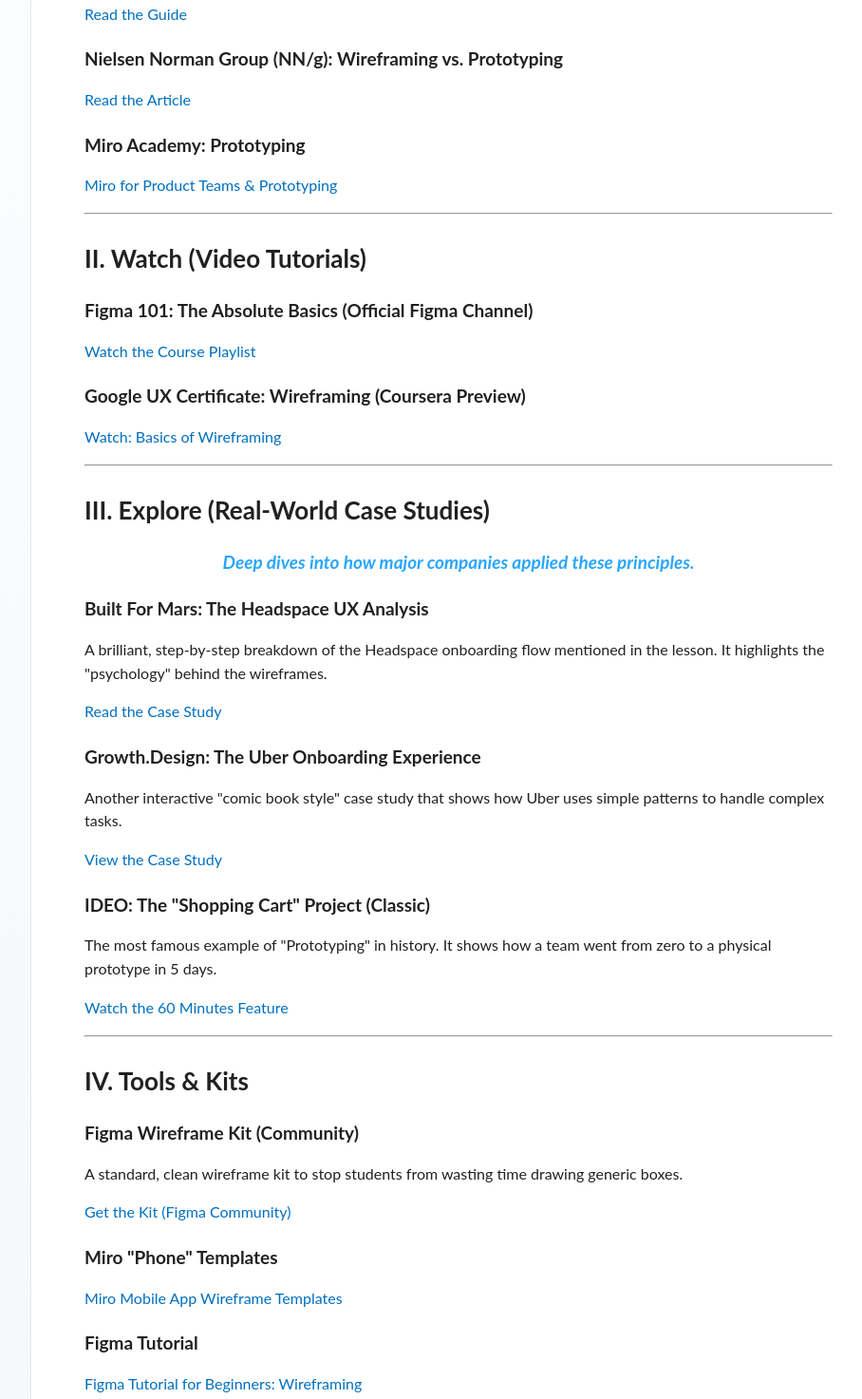
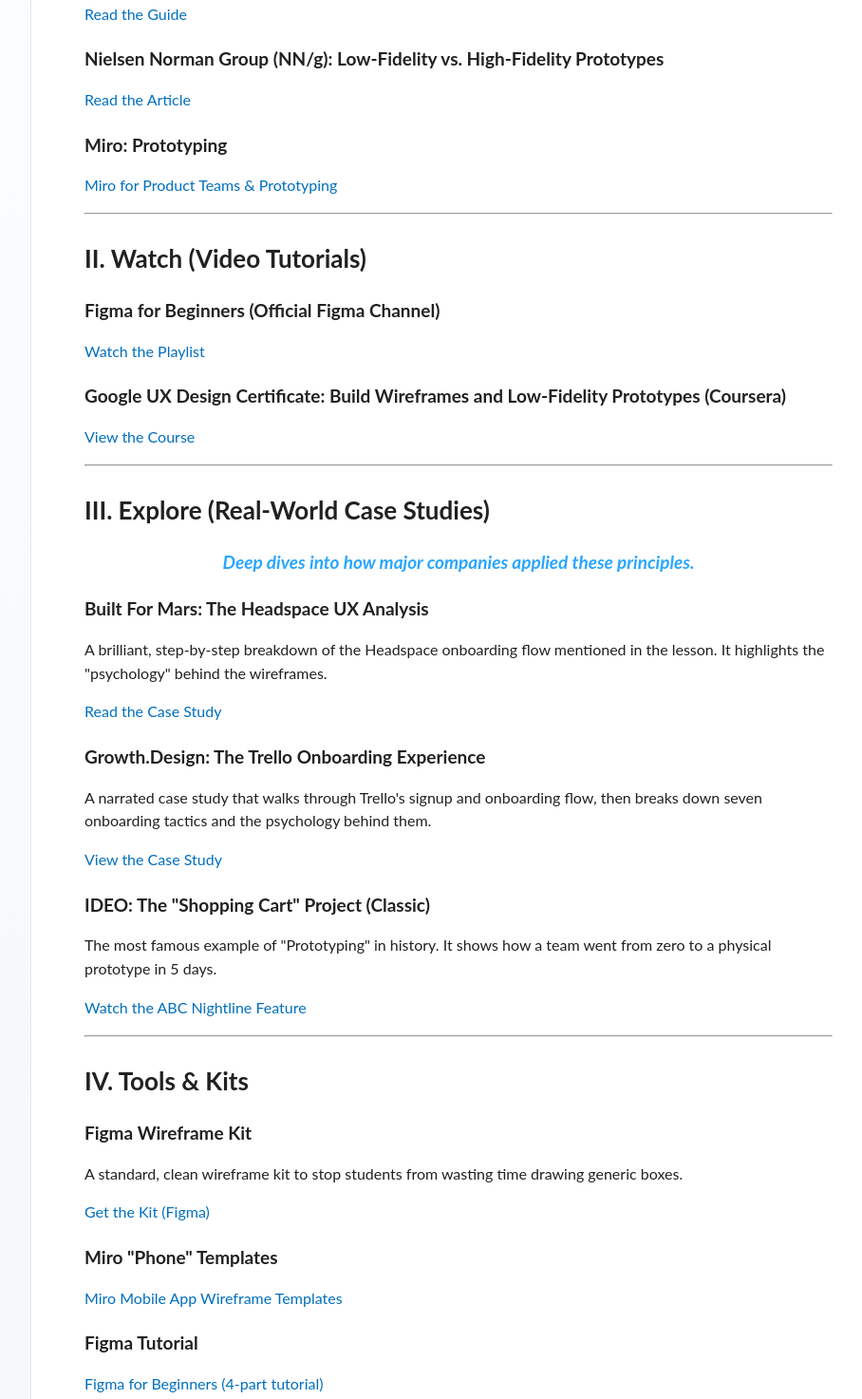
Before and after one commit to lisajonesdesigner/portfolio, a plain HTML site: page uxcourse/topics/read-watch-and-explore-read-watch-and-explore.html in a window 1280 px wide. Shown: the part 1060-2533 px from the top of the page at 95% size, without its empty margins (337-1245 px from the left). Drawn offline with Linux system fonts and the light colour scheme.

Commit message:
Update read-watch-and-explore-read-watch-and-explore.html

```diff
--- a/uxcourse/topics/read-watch-and-explore-read-watch-and-explore.html
+++ b/uxcourse/topics/read-watch-and-explore-read-watch-and-explore.html
@@ -51,18 +51,18 @@
 <p>A deep dive into the theory of wireframing. It explains why we do it, not just how.</p>
 <p data-path-to-node="3,1,1,0,0"><response-element ng-version="0.0.0-PLACEHOLDER"><!----><!----><!----><!----><!----><!----><!----><!----><!----><!----><!----><!----><!----><!----><!----><!----><!----><!----><!----><!----></response-element><a data-ved="0CAAQ_4QMahgKEwiV-fSn9fuQAxUAAAAAHQAAAAAQhQE" decode-data-ved="1" data-hveid="0" href="https://www.smashingmagazine.com/2018/03/guide-wireframing-prototyping/" jslog="197247;track:generic_click,impression,attention;BardVeMetadataKey:[[&quot;r_2cfa69c45bfed801&quot;,&quot;c_28b3021f7a29ae0a&quot;,null,&quot;rc_896ca61a0ede852c&quot;,null,null,&quot;en&quot;,null,1,null,null,1,0]]" _nghost-ng-c3940128420="" externallink="" rel="noopener" target="_blank" _ngcontent-ng-c673663489="">Read the Guide</a><response-element ng-version="0.0.0-PLACEHOLDER"><link-block _nghost-ng-c673663489=""><!----></link-block><!----><!----><!----><!----><!----><!----><!----><!----><!----><!----><!----><!----><!----><!----><!----><!----><!----><!----><!----><!----><!----><!----><!----><!----><!----><!----><!----><!----><!----><!----><!----></response-element></p>
 <p></p>
-<h3>Nielsen Norman Group (NN/g): Wireframing vs. Prototyping</h3>
-<p data-path-to-node="3,2,1,0,0"><response-element ng-version="0.0.0-PLACEHOLDER"><!----><!----><!----><!----><!----><!----><!----><!----><!----><!----><!----><!----><!----><!----><!----><!----><!----><!----><!----><!----></response-element><a data-ved="0CAAQ_4QMahgKEwiV-fSn9fuQAxUAAAAAHQAAAAAQhgE" decode-data-ved="1" data-hveid="0" href="https://www.google.com/search?q=https://www.nngroup.com/articles/wireframing-prototyping-mockup/" jslog="197247;track:generic_click,impression,attention;BardVeMetadataKey:[[&quot;r_2cfa69c45bfed801&quot;,&quot;c_28b3021f7a29ae0a&quot;,null,&quot;rc_896ca61a0ede852c&quot;,null,null,&quot;en&quot;,null,1,null,null,1,0]]" _nghost-ng-c3940128420="" externallink="" rel="noopener" target="_blank" _ngcontent-ng-c673663489="">Read the Article</a><response-element ng-version="0.0.0-PLACEHOLDER"><link-block _nghost-ng-c673663489=""><!----></link-block><!----><!----><!----><!----><!----><!----><!----><!----><!----><!----><!----><!----><!----><!----><!----><!----><!----><!----><!----><!----><!----><!----><!----><!----><!----><!----><!----><!----><!----><!----><!----></response-element></p>
+<h3>Nielsen Norman Group (NN/g): Low-Fidelity vs. High-Fidelity Prototypes</h3>
+<p data-path-to-node="3,2,1,0,0"><response-element ng-version="0.0.0-PLACEHOLDER"><!----><!----><!----><!----><!----><!----><!----><!----><!----><!----><!----><!----><!----><!----><!----><!----><!----><!----><!----><!----></response-element><a data-ved="0CAAQ_4QMahgKEwiV-fSn9fuQAxUAAAAAHQAAAAAQhgE" decode-data-ved="1" data-hveid="0" href="https://www.nngroup.com/articles/ux-prototype-hi-lo-fidelity/" jslog="197247;track:generic_click,impression,attention;BardVeMetadataKey:[[&quot;r_2cfa69c45bfed801&quot;,&quot;c_28b3021f7a29ae0a&quot;,null,&quot;rc_896ca61a0ede852c&quot;,null,null,&quot;en&quot;,null,1,null,null,1,0]]" _nghost-ng-c3940128420="" externallink="" rel="noopener" target="_blank" _ngcontent-ng-c673663489="">Read the Article</a><response-element ng-version="0.0.0-PLACEHOLDER"><link-block _nghost-ng-c673663489=""><!----></link-block><!----><!----><!----><!----><!----><!----><!----><!----><!----><!----><!----><!----><!----><!----><!----><!----><!----><!----><!----><!----><!----><!----><!----><!----><!----><!----><!----><!----><!----><!----><!----></response-element></p>
 <p data-path-to-node="3,2,1,0,0"></p>
-<h3>Miro Academy: Prototyping</h3>
+<h3>Miro: Prototyping</h3>
 <p data-path-to-node="3,3,1,0,0"><response-element ng-version="0.0.0-PLACEHOLDER"><!----><!----><!----><!----><!----><!----><!----><!----><!----><!----><!----><!----><!----><!----><!----><!----><!----><!----><!----><!----></response-element><a data-ved="0CAAQ_4QMahgKEwiV-fSn9fuQAxUAAAAAHQAAAAAQhwE" decode-data-ved="1" data-hveid="0" href="https://miro.com/prototypes/" jslog="197247;track:generic_click,impression,attention;BardVeMetadataKey:[[&quot;r_2cfa69c45bfed801&quot;,&quot;c_28b3021f7a29ae0a&quot;,null,&quot;rc_896ca61a0ede852c&quot;,null,null,&quot;en&quot;,null,1,null,null,1,0]]" _nghost-ng-c3940128420="" externallink="" rel="noopener" target="_blank" _ngcontent-ng-c673663489="">Miro for Product Teams &amp; Prototyping</a><response-element ng-version="0.0.0-PLACEHOLDER"><link-block _nghost-ng-c673663489=""><!----></link-block><!----><!----><!----><!----><!----><!----><!----><!----><!----><!----><!----><!----><!----><!----><!----><!----><!----><!----><!----><!----><!----><!----><!----><!----><!----><!----><!----><!----><!----><!----><!----></response-element></p>
 <hr>
 <h2><strong>II. Watch (Video Tutorials)</strong></h2>
-<h3>Figma 101: The Absolute Basics (Official Figma Channel)</h3>
-<p data-path-to-node="7,0,1,0,0"><response-element ng-version="0.0.0-PLACEHOLDER"><!----><!----><!----><!----><!----><!----><!----><!----><!----><!----><!----><!----><!----><!----><!----><!----><!----><!----><!----><!----></response-element><a data-ved="0CAAQ_4QMahgKEwiV-fSn9fuQAxUAAAAAHQAAAAAQiAE" decode-data-ved="1" data-hveid="0" href="https://www.youtube.com/playlist?list=PLXDU_eVOJTx7QHLShNqIXL1Cgbxj7HlN4" jslog="197247;track:generic_click,impression,attention;BardVeMetadataKey:[[&quot;r_2cfa69c45bfed801&quot;,&quot;c_28b3021f7a29ae0a&quot;,null,&quot;rc_896ca61a0ede852c&quot;,null,null,&quot;en&quot;,null,1,null,null,1,0]]" _nghost-ng-c3940128420="" externallink="" rel="noopener" target="_blank" _ngcontent-ng-c673663489="">Watch the Course Playlist</a><response-element ng-version="0.0.0-PLACEHOLDER"><link-block _nghost-ng-c673663489=""><!----></link-block><!----><!----><!----><!----><!----><!----><!----><!----><!----><!----><!----><!----><!----><!----><!----><!----><!----><!----><!----><!----><!----><!----><!----><!----><!----><!----><!----><!----><!----><!----><!----></response-element></p>
+<h3>Figma for Beginners (Official Figma Channel)</h3>
+<p data-path-to-node="7,0,1,0,0"><response-element ng-version="0.0.0-PLACEHOLDER"><!----><!----><!----><!----><!----><!----><!----><!----><!----><!----><!----><!----><!----><!----><!----><!----><!----><!----><!----><!----></response-element><a data-ved="0CAAQ_4QMahgKEwiV-fSn9fuQAxUAAAAAHQAAAAAQiAE" decode-data-ved="1" data-hveid="0" href="https://www.youtube.com/playlist?list=PLXDU_eVOJTx7QHLShNqIXL1Cgbxj7HlN4" jslog="197247;track:generic_click,impression,attention;BardVeMetadataKey:[[&quot;r_2cfa69c45bfed801&quot;,&quot;c_28b3021f7a29ae0a&quot;,null,&quot;rc_896ca61a0ede852c&quot;,null,null,&quot;en&quot;,null,1,null,null,1,0]]" _nghost-ng-c3940128420="" externallink="" rel="noopener" target="_blank" _ngcontent-ng-c673663489="">Watch the Playlist</a><response-element ng-version="0.0.0-PLACEHOLDER"><link-block _nghost-ng-c673663489=""><!----></link-block><!----><!----><!----><!----><!----><!----><!----><!----><!----><!----><!----><!----><!----><!----><!----><!----><!----><!----><!----><!----><!----><!----><!----><!----><!----><!----><!----><!----><!----><!----><!----></response-element></p>
 <p data-path-to-node="7,0,1,0,0"></p>
-<h3>Google UX Certificate: Wireframing (Coursera Preview)</h3>
-<p data-path-to-node="7,1,1,0,0"><response-element ng-version="0.0.0-PLACEHOLDER"><!----><!----><!----><!----><!----><!----><!----><!----><!----><!----><!----><!----><!----><!----><!----><!----><!----><!----><!----><!----></response-element><a data-ved="0CAAQ_4QMahgKEwiV-fSn9fuQAxUAAAAAHQAAAAAQiQE" decode-data-ved="1" data-hveid="0" href="https://www.google.com/search?q=https://www.youtube.com/watch%3Fv%3DV1WqB7gN8zI" jslog="197247;track:generic_click,impression,attention;BardVeMetadataKey:[[&quot;r_2cfa69c45bfed801&quot;,&quot;c_28b3021f7a29ae0a&quot;,null,&quot;rc_896ca61a0ede852c&quot;,null,null,&quot;en&quot;,null,1,null,null,1,0]]" _nghost-ng-c3940128420="" externallink="" rel="noopener" target="_blank" _ngcontent-ng-c673663489="">Watch: Basics of Wireframing</a><response-element ng-version="0.0.0-PLACEHOLDER"><link-block _nghost-ng-c673663489=""><!----></link-block><!----><!----><!----><!----><!----><!----><!----><!----><!----><!----><!----><!----><!----><!----><!----><!----><!----><!----><!----><!----><!----><!----><!----><!----><!----><!----><!----><!----><!----><!----><!----></response-element></p>
+<h3>Google UX Design Certificate: Build Wireframes and Low-Fidelity Prototypes (Coursera)</h3>
+<p data-path-to-node="7,1,1,0,0"><response-element ng-version="0.0.0-PLACEHOLDER"><!----><!----><!----><!----><!----><!----><!----><!----><!----><!----><!----><!----><!----><!----><!----><!----><!----><!----><!----><!----></response-element><a data-ved="0CAAQ_4QMahgKEwiV-fSn9fuQAxUAAAAAHQAAAAAQiQE" decode-data-ved="1" data-hveid="0" href="https://www.coursera.org/learn/wireframes-low-fidelity-prototypes" jslog="197247;track:generic_click,impression,attention;BardVeMetadataKey:[[&quot;r_2cfa69c45bfed801&quot;,&quot;c_28b3021f7a29ae0a&quot;,null,&quot;rc_896ca61a0ede852c&quot;,null,null,&quot;en&quot;,null,1,null,null,1,0]]" _nghost-ng-c3940128420="" externallink="" rel="noopener" target="_blank" _ngcontent-ng-c673663489="">View the Course</a><response-element ng-version="0.0.0-PLACEHOLDER"><link-block _nghost-ng-c673663489=""><!----></link-block><!----><!----><!----><!----><!----><!----><!----><!----><!----><!----><!----><!----><!----><!----><!----><!----><!----><!----><!----><!----><!----><!----><!----><!----><!----><!----><!----><!----><!----><!----><!----></response-element></p>
 <hr data-path-to-node="8">
 <p data-path-to-node="9"></p>
 <h2><strong>III. Explore (Real-World Case Studies)</strong></h2>
@@ -73,25 +73,25 @@
 <p>A brilliant, step-by-step breakdown of the Headspace onboarding flow mentioned in the lesson. It highlights the "psychology" behind the wireframes.</p>
 <p data-path-to-node="11,0,1,0,0"><response-element ng-version="0.0.0-PLACEHOLDER"><!----><!----><!----><!----><!----><!----><!----><!----><!----><!----><!----><!----><!----><!----><!----><!----><!----><!----><!----><!----></response-element><a data-ved="0CAAQ_4QMahgKEwiV-fSn9fuQAxUAAAAAHQAAAAAQigE" decode-data-ved="1" data-hveid="0" href="https://builtformars.com/case-studies/headspace" jslog="197247;track:generic_click,impression,attention;BardVeMetadataKey:[[&quot;r_2cfa69c45bfed801&quot;,&quot;c_28b3021f7a29ae0a&quot;,null,&quot;rc_896ca61a0ede852c&quot;,null,null,&quot;en&quot;,null,1,null,null,1,0]]" _nghost-ng-c3940128420="" externallink="" rel="noopener" target="_blank" _ngcontent-ng-c673663489="">Read the Case Study</a><response-element ng-version="0.0.0-PLACEHOLDER"><link-block _nghost-ng-c673663489=""><!----></link-block><!----><!----><!----><!----><!----><!----><!----><!----><!----><!----><!----><!----><!----><!----><!----><!----><!----><!----><!----><!----><!----><!----><!----><!----><!----><!----><!----><!----><!----><!----><!----></response-element></p>
 <p data-path-to-node="11,0,1,0,0"></p>
-<h3>Growth.Design: The Uber Onboarding Experience</h3>
-<p>Another interactive "comic book style" case study that shows how Uber uses simple patterns to handle complex tasks.</p>
-<p data-path-to-node="11,1,1,0,0"><response-element ng-version="0.0.0-PLACEHOLDER"><!----><!----><!----><!----><!----><!----><!----><!----><!----><!----><!----><!----><!----><!----><!----><!----><!----><!----><!----><!----></response-element><a data-ved="0CAAQ_4QMahgKEwiV-fSn9fuQAxUAAAAAHQAAAAAQiwE" decode-data-ved="1" data-hveid="0" href="https://www.google.com/search?q=https://growth.design/case-studies/uber-user-onboarding" jslog="197247;track:generic_click,impression,attention;BardVeMetadataKey:[[&quot;r_2cfa69c45bfed801&quot;,&quot;c_28b3021f7a29ae0a&quot;,null,&quot;rc_896ca61a0ede852c&quot;,null,null,&quot;en&quot;,null,1,null,null,1,0]]" _nghost-ng-c3940128420="" externallink="" rel="noopener" target="_blank" _ngcontent-ng-c673663489="">View the Case Study</a><response-element ng-version="0.0.0-PLACEHOLDER"><link-block _nghost-ng-c673663489=""><!----></link-block><!----><!----><!----><!----><!----><!----><!----><!----><!----><!----><!----><!----><!----><!----><!----><!----><!----><!----><!----><!----><!----><!----><!----><!----><!----><!----><!----><!----><!----><!----><!----></response-element></p>
+<h3>Growth.Design: The Trello Onboarding Experience</h3>
+<p>A narrated case study that walks through Trello's signup and onboarding flow, then breaks down seven onboarding tactics and the psychology behind them.</p>
+<p data-path-to-node="11,1,1,0,0"><response-element ng-version="0.0.0-PLACEHOLDER"><!----><!----><!----><!----><!----><!----><!----><!----><!----><!----><!----><!----><!----><!----><!----><!----><!----><!----><!----><!----></response-element><a data-ved="0CAAQ_4QMahgKEwiV-fSn9fuQAxUAAAAAHQAAAAAQiwE" decode-data-ved="1" data-hveid="0" href="https://growth.design/case-studies/trello-user-onboarding" jslog="197247;track:generic_click,impression,attention;BardVeMetadataKey:[[&quot;r_2cfa69c45bfed801&quot;,&quot;c_28b3021f7a29ae0a&quot;,null,&quot;rc_896ca61a0ede852c&quot;,null,null,&quot;en&quot;,null,1,null,null,1,0]]" _nghost-ng-c3940128420="" externallink="" rel="noopener" target="_blank" _ngcontent-ng-c673663489="">View the Case Study</a><response-element ng-version="0.0.0-PLACEHOLDER"><link-block _nghost-ng-c673663489=""><!----></link-block><!----><!----><!----><!----><!----><!----><!----><!----><!----><!----><!----><!----><!----><!----><!----><!----><!----><!----><!----><!----><!----><!----><!----><!----><!----><!----><!----><!----><!----><!----><!----></response-element></p>
 <p></p>
 <h3>IDEO: The "Shopping Cart" Project (Classic)</h3>
 <p>The most famous example of "Prototyping" in history. It shows how a team went from zero to a physical prototype in 5 days.</p>
-<p data-path-to-node="11,2,1,0,0"><response-element ng-version="0.0.0-PLACEHOLDER"><!----><!----><!----><!----><!----><!----><!----><!----><!----><!----><!----><!----><!----><!----><!----><!----><!----><!----><!----><!----></response-element><a data-ved="0CAAQ_4QMahgKEwiV-fSn9fuQAxUAAAAAHQAAAAAQjAE" decode-data-ved="1" data-hveid="0" href="https://www.youtube.com/watch?v=M66ZU2PCIcM" jslog="197247;track:generic_click,impression,attention;BardVeMetadataKey:[[&quot;r_2cfa69c45bfed801&quot;,&quot;c_28b3021f7a29ae0a&quot;,null,&quot;rc_896ca61a0ede852c&quot;,null,null,&quot;en&quot;,null,1,null,null,1,0]]" _nghost-ng-c3940128420="" externallink="" rel="noopener" target="_blank" _ngcontent-ng-c673663489="">Watch the 60 Minutes Feature</a><response-element ng-version="0.0.0-PLACEHOLDER"><link-block _nghost-ng-c673663489=""><!----></link-block><!----><!----><!----><!----><!----><!----><!----><!----><!----><!----><!----><!----><!----><!----><!----><!----><!----><!----><!----><!----><!----><!----><!----><!----><!----><!----><!----><!----><!----><!----><!----></response-element></p>
+<p data-path-to-node="11,2,1,0,0"><response-element ng-version="0.0.0-PLACEHOLDER"><!----><!----><!----><!----><!----><!----><!----><!----><!----><!----><!----><!----><!----><!----><!----><!----><!----><!----><!----><!----></response-element><a data-ved="0CAAQ_4QMahgKEwiV-fSn9fuQAxUAAAAAHQAAAAAQjAE" decode-data-ved="1" data-hveid="0" href="https://www.youtube.com/watch?v=M66ZU2PCIcM" jslog="197247;track:generic_click,impression,attention;BardVeMetadataKey:[[&quot;r_2cfa69c45bfed801&quot;,&quot;c_28b3021f7a29ae0a&quot;,null,&quot;rc_896ca61a0ede852c&quot;,null,null,&quot;en&quot;,null,1,null,null,1,0]]" _nghost-ng-c3940128420="" externallink="" rel="noopener" target="_blank" _ngcontent-ng-c673663489="">Watch the ABC Nightline Feature</a><response-element ng-version="0.0.0-PLACEHOLDER"><link-block _nghost-ng-c673663489=""><!----></link-block><!----><!----><!----><!----><!----><!----><!----><!----><!----><!----><!----><!----><!----><!----><!----><!----><!----><!----><!----><!----><!----><!----><!----><!----><!----><!----><!----><!----><!----><!----><!----></response-element></p>
 <hr>
 <h2><strong>IV. Tools &amp; Kits</strong></h2>
 <p data-path-to-node="14"></p>
-<h3>Figma Wireframe Kit (Community)</h3>
+<h3>Figma Wireframe Kit</h3>
 <p>A standard, clean wireframe kit to stop students from wasting time drawing generic boxes.</p>
-<p data-path-to-node="15,0,1,0,0"><response-element ng-version="0.0.0-PLACEHOLDER"><!----><!----><!----><!----><!----><!----><!----><!----><!----><!----><!----><!----><!----><!----><!----><!----><!----><!----><!----><!----></response-element><a data-ved="0CAAQ_4QMahgKEwiV-fSn9fuQAxUAAAAAHQAAAAAQjQE" decode-data-ved="1" data-hveid="0" href="https://www.google.com/search?q=https://www.figma.com/community/file/1045030288836623270" jslog="197247;track:generic_click,impression,attention;BardVeMetadataKey:[[&quot;r_2cfa69c45bfed801&quot;,&quot;c_28b3021f7a29ae0a&quot;,null,&quot;rc_896ca61a0ede852c&quot;,null,null,&quot;en&quot;,null,1,null,null,1,0]]" _nghost-ng-c3940128420="" externallink="" rel="noopener" target="_blank" _ngcontent-ng-c673663489="">Get the Kit (Figma Community)</a><response-element ng-version="0.0.0-PLACEHOLDER"><link-block _nghost-ng-c673663489=""><!----></link-block><!----><!----><!----><!----><!----><!----><!----><!----><!----><!----><!----><!----><!----><!----><!----><!----><!----><!----><!----><!----><!----><!----><!----><!----><!----><!----><!----><!----><!----><!----><!----></response-element></p>
+<p data-path-to-node="15,0,1,0,0"><response-element ng-version="0.0.0-PLACEHOLDER"><!----><!----><!----><!----><!----><!----><!----><!----><!----><!----><!----><!----><!----><!----><!----><!----><!----><!----><!----><!----></response-element><a data-ved="0CAAQ_4QMahgKEwiV-fSn9fuQAxUAAAAAHQAAAAAQjQE" decode-data-ved="1" data-hveid="0" href="https://www.figma.com/templates/wireframe-kits/" jslog="197247;track:generic_click,impression,attention;BardVeMetadataKey:[[&quot;r_2cfa69c45bfed801&quot;,&quot;c_28b3021f7a29ae0a&quot;,null,&quot;rc_896ca61a0ede852c&quot;,null,null,&quot;en&quot;,null,1,null,null,1,0]]" _nghost-ng-c3940128420="" externallink="" rel="noopener" target="_blank" _ngcontent-ng-c673663489="">Get the Kit (Figma)</a><response-element ng-version="0.0.0-PLACEHOLDER"><link-block _nghost-ng-c673663489=""><!----></link-block><!----><!----><!----><!----><!----><!----><!----><!----><!----><!----><!----><!----><!----><!----><!----><!----><!----><!----><!----><!----><!----><!----><!----><!----><!----><!----><!----><!----><!----><!----><!----></response-element></p>
 <p></p>
 <h3>Miro "Phone" Templates</h3>
 <p data-path-to-node="15,1,1,0,0"><response-element ng-version="0.0.0-PLACEHOLDER"><!----><!----><!----><!----><!----><!----><!----><!----><!----><!----><!----><!----><!----><!----><!----><!----><!----><!----><!----><!----></response-element><a data-ved="0CAAQ_4QMahgKEwiV-fSn9fuQAxUAAAAAHQAAAAAQjgE" decode-data-ved="1" data-hveid="0" href="https://miro.com/templates/mobile-app-wireframe/" jslog="197247;track:generic_click,impression,attention;BardVeMetadataKey:[[&quot;r_2cfa69c45bfed801&quot;,&quot;c_28b3021f7a29ae0a&quot;,null,&quot;rc_896ca61a0ede852c&quot;,null,null,&quot;en&quot;,null,1,null,null,1,0]]" _nghost-ng-c3940128420="" externallink="" rel="noopener" target="_blank" _ngcontent-ng-c673663489="">Miro Mobile App Wireframe Templates</a><response-element ng-version="0.0.0-PLACEHOLDER"><link-block _nghost-ng-c673663489=""><!----></link-block><!----><!----><!----><!----><!----><!----><!----><!----><!----><!----><!----><!----><!----><!----><!----><!----><!----><!----><!----><!----><!----><!----><!----><!----><!----><!----><!----><!----><!----><!----><!----></response-element></p>
 <p data-path-to-node="16"></p>
 <h3 data-path-to-node="17">Figma Tutorial</h3>
-<p data-path-to-node="18"><response-element ng-version="0.0.0-PLACEHOLDER"><!----><!----><!----><!----><!----><!----><!----><!----><!----><!----><!----><!----><!----><!----><!----><!----><!----><!----><!----><!----></response-element><a data-ved="0CAAQ_4QMahgKEwiV-fSn9fuQAxUAAAAAHQAAAAAQjwE" decode-data-ved="1" data-hveid="0" href="https://www.google.com/search?q=https://www.youtube.com/watch%3Fv%3DccZkX270L_k" jslog="197247;track:generic_click,impression,attention;BardVeMetadataKey:[[&quot;r_2cfa69c45bfed801&quot;,&quot;c_28b3021f7a29ae0a&quot;,null,&quot;rc_896ca61a0ede852c&quot;,null,null,&quot;en&quot;,null,1,null,null,1,0]]" _nghost-ng-c3940128420="" externallink="" rel="noopener" target="_blank" _ngcontent-ng-c673663489="">Figma Tutorial for Beginners: Wireframing</a><response-element ng-version="0.0.0-PLACEHOLDER"><link-block _nghost-ng-c673663489=""><!----></link-block><!----><!----><!----><!----><!----><!----><!----><!----><!----><!----><!----><!----><!----><!----><!----><!----><!----><!----><!----><!----><!----><!----><!----><!----><!----><!----><!----><!----><!----><!----><!----></response-element></p>
+<p data-path-to-node="18"><response-element ng-version="0.0.0-PLACEHOLDER"><!----><!----><!----><!----><!----><!----><!----><!----><!----><!----><!----><!----><!----><!----><!----><!----><!----><!----><!----><!----></response-element><a data-ved="0CAAQ_4QMahgKEwiV-fSn9fuQAxUAAAAAHQAAAAAQjwE" decode-data-ved="1" data-hveid="0" href="https://help.figma.com/hc/en-us/sections/4405269443991-Figma-for-Beginners-tutorial-4-parts" jslog="197247;track:generic_click,impression,attention;BardVeMetadataKey:[[&quot;r_2cfa69c45bfed801&quot;,&quot;c_28b3021f7a29ae0a&quot;,null,&quot;rc_896ca61a0ede852c&quot;,null,null,&quot;en&quot;,null,1,null,null,1,0]]" _nghost-ng-c3940128420="" externallink="" rel="noopener" target="_blank" _ngcontent-ng-c673663489="">Figma for Beginners (4-part tutorial)</a><response-element ng-version="0.0.0-PLACEHOLDER"><link-block _nghost-ng-c673663489=""><!----></link-block><!----><!----><!----><!----><!----><!----><!----><!----><!----><!----><!----><!----><!----><!----><!----><!----><!----><!----><!----><!----><!----><!----><!----><!----><!----><!----><!----><!----><!----><!----><!----></response-element></p>
 <p data-path-to-node="19"></p>
 </div>
 <div class="courseware-layout mceNonEditable">
```
